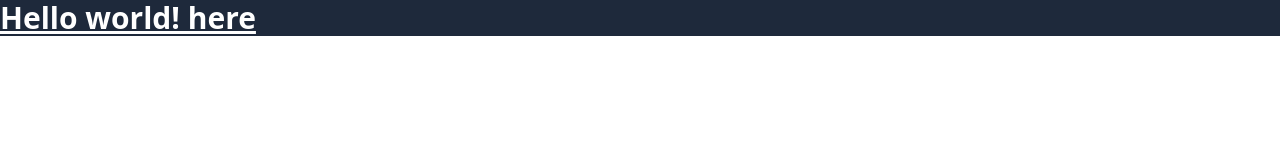
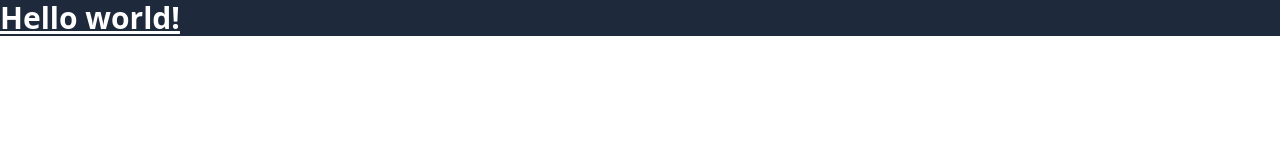
Before and after one commit to Liyana04/tailwind-project, a website: page index.html in a window 1280 px wide. Drawn offline with Linux system fonts and the light colour scheme.

Commit message:
practise tailwind

```diff
--- a/index.html
+++ b/index.html
@@ -7,7 +7,7 @@
 </head>
 <body>
   <h1 class="text-3xl font-bold underline bg-slate-800 text-white">
-    Hello world! here
+    Hello world!
   </h1>
 </body>
 </html>
```
